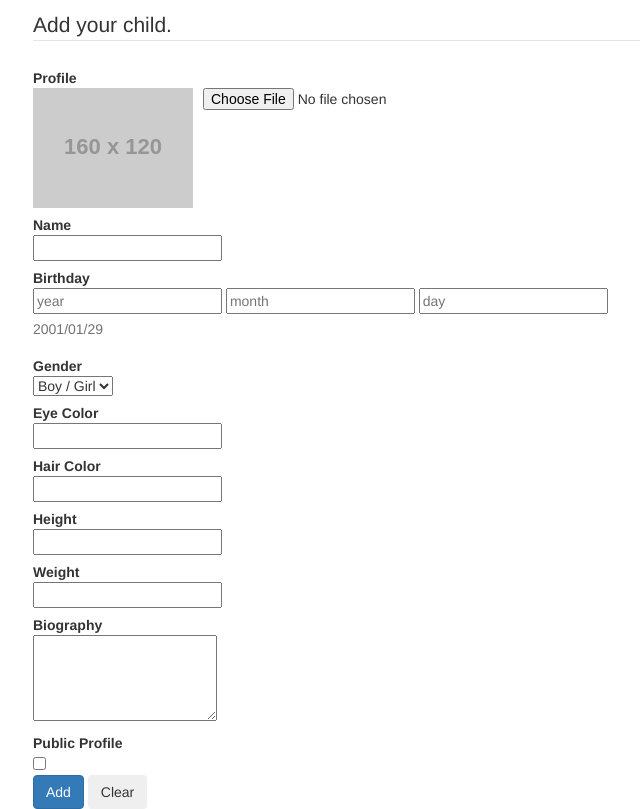
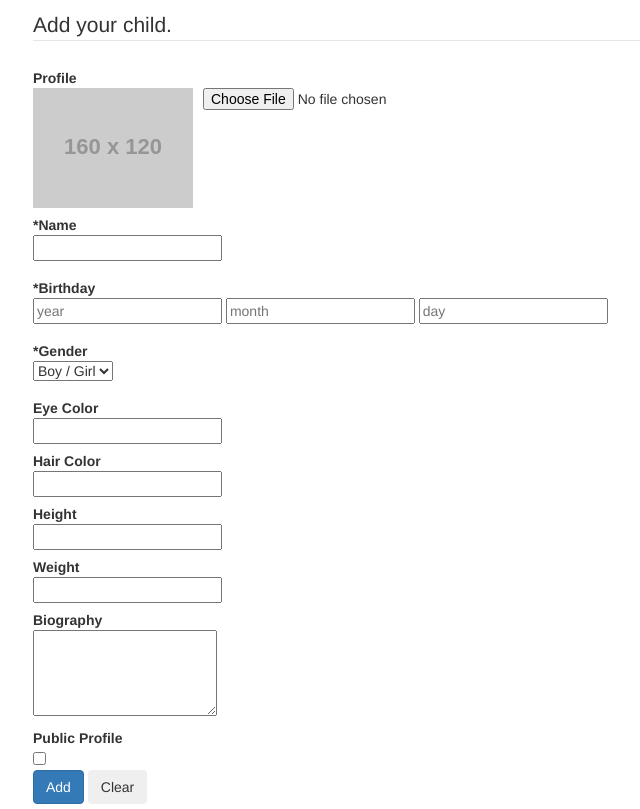
Before and after one commit to jordanwalker/children-schedule, a CodeIgniter app: a page that uses application/views/child/view_add.php in a window 1280 px wide. Shown: the part 974-1783 px from the top of the page, without its empty margins (7-647 px from the left). Run offline with CodeIgniter, Linux system fonts and the light colour scheme; grey boxes labelled with a size stand in for pictures from a placeholder-image service; data that the repository does not hold is empty; some libraries are stand-ins or nearby versions.

Commit message:
required fields

```diff
--- a/application/views/child/view_add.php
+++ b/application/views/child/view_add.php
@@ -24,28 +24,30 @@
 							</div>
 						</div>
 						<div class="control-group">
-							<label class="control-label" for="name">Name</label>
+							<label class="control-label" for="name"><span class="text-error">*</span>Name</label>
 							<div class="controls">
 								<input type="text" class="span3" id="name" value="" />
+								<p class="help-block"></p>
 							</div>
 						</div>
 						<div class="control-group">
-							<label class="control-label" for="yyyy">Birthday</label>
+							<label class="control-label" for="yyyy"><span class="text-error">*</span>Birthday</label>
 							<div class="controls">
 								<input class="span1" id="yyyy" type="text" placeholder="year" value="" maxlength="4" />
 								<input class="span1" id="mm" type="text" placeholder="month" value="" maxlength="2" />
 								<input class="span1" id="dd" type="text" placeholder="day" value="" maxlength="2" />
-								<p class="help-block">2001/01/29</p>
+								<p class="help-block"></p>
 							</div>
 						</div>
 						<div class="control-group">
-							<label class="control-label" for="gender">Gender</label>
+							<label class="control-label" for="gender"><span class="text-error">*</span>Gender</label>
 							<div class="controls">
 								<select name="Gender" id="gender">
 									<option value="" selected="selected">Boy / Girl</option>
 									<option value="boy">Boy</option>
 									<option value="girl">Girl</option>
 								</select>
+								<p class="help-block"></p>
 							</div>
 						</div>
 						<div class="control-group">
--- a/assets/js/main.js
+++ b/assets/js/main.js
@@ -9,6 +9,7 @@ $('document').ready(function(){
 	$('.btn-create-child').on('click',function(e){
 		console.log("create child");
 		e.preventDefault;
+		var error = false;
 		var name = $("#name").val();
 		var yyyy_birthday = $("#yyyy").val();
 		var mm_birthday = $("#mm").val();
@@ -20,12 +21,27 @@ $('document').ready(function(){
 		var weight = $("#weight").val();
 		var biography = $("#biography").val();
 
+		// validate required
+		if(name == '' || name == null){
+			error = true;
+			$('#name').parents('div.control-group').addClass('error');
+		}
+		if(yyyy_birthday == '' || mm_birthday == '' || dd_birthday == ''){
+			error = true;
+			$('#yyyy').parents('div.control-group').addClass('error');
+		}
+		if(gender == ''){
+			error = true;
+			$('#gender').parents('div.control-group').addClass('error');
+		}
+
 		if ($('#public_profile').is(":checked")){
 			var public_profile = 1;
 		} else {
 			var public_profile = 0;
 		}
 
+		if(!error){
 			// request to create child
 			$.ajax({
 			  type: "POST",
@@ -45,6 +61,7 @@ $('document').ready(function(){
 			}).done(function( msg ) {
 			  console.log(msg);
 			});
+		}
 	});
 
 
```
Lines whose indentation alone changed are shown as unchanged.
